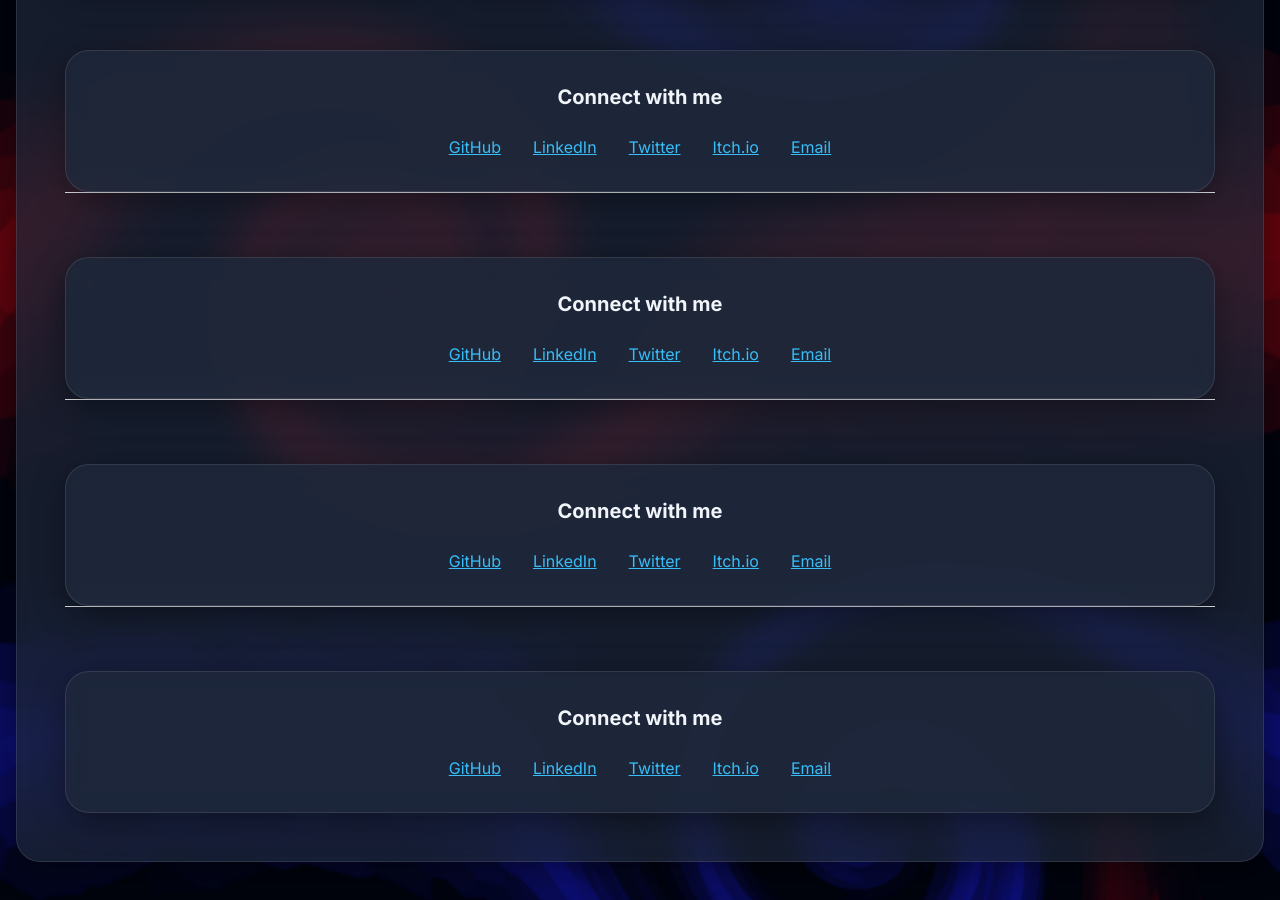
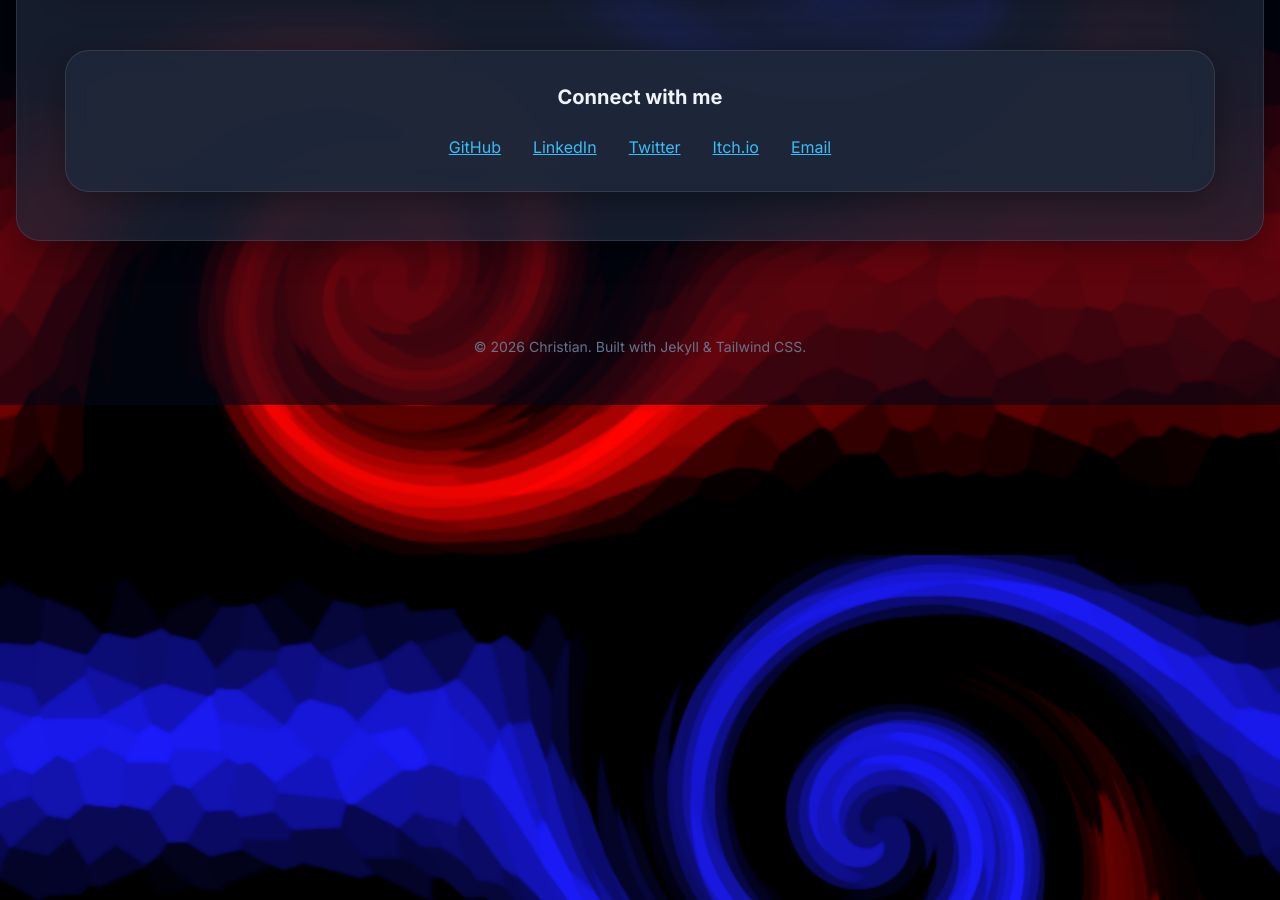
Before and after one commit to maniatic0/maniatic0.github.io, a Jekyll site: the page built from index.md, in a window 1280 px wide and 900 px high, scrolled down 1365 px. Built offline with Jekyll 4.4.1, drawn with Linux system fonts in a browser that asks for light colours; nearby versions of some CDN libraries.

Commit message:
fix: resolve extreme duplication in index.md

```diff
--- a/index.md
+++ b/index.md
@@ -30,19 +30,19 @@
         <p class="text-slate-400 text-sm">University and personal game projects.</p>
     </a>
 
-    <a href="_posts/2022-01-01-guias-y-resumenes.md" class="group glass-card p-6 rounded-2xl hover:border-sky-500/50 transition-all hover:-translate-y-2 text-left">
+    <a href="/2022/01/01/guias-y-resumenes.html" class="group glass-card p-6 rounded-2xl hover:border-sky-500/50 transition-all hover:-translate-y-2 text-left">
         <div class="text-3xl mb-2 group-hover:scale-110 transition-transform">📚</div>
         <h3 class="text-white font-bold text-lg mb-1 group-hover:text-sky-400 transition-colors">Guías y Resúmenes</h3>
         <p class="text-slate-400 text-sm">Computer Science study guides.</p>
     </a>
 
-    <a href="_posts/2022-01-01-mate-2.md" class="group glass-card p-6 rounded-2xl hover:border-sky-500/50 transition-all hover:-translate-y-2 text-left">
+    <a href="/2022/01/01/mate-2.html" class="group glass-card p-6 rounded-2xl hover:border-sky-500/50 transition-all hover:-translate-y-2 text-left">
         <div class="text-3xl mb-2 group-hover:scale-110 transition-transform">📐</div>
         <h3 class="text-white font-bold text-lg mb-1 group-hover:text-sky-400 transition-colors">Mate 2</h3>
         <p class="text-slate-400 text-sm">Math recommendations and tutorials.</p>
     </a>
 
-    <a href="_posts/2013-01-01-el-arte-de-los-videojuegos.md" class="group glass-card p-6 rounded-2xl hover:border-sky-500/50 transition-all hover:-translate-y-2 text-left">
+    <a href="/2013/01/01/el-arte-de-los-videojuegos.html" class="group glass-card p-6 rounded-2xl hover:border-sky-500/50 transition-all hover:-translate-y-2 text-left">
         <div class="text-3xl mb-2 group-hover:scale-110 transition-transform">🎨</div>
         <h3 class="text-white font-bold text-lg mb-1 group-hover:text-sky-400 transition-colors">El Arte de los Videojuegos</h3>
         <p class="text-slate-400 text-sm">My high school research project.</p>
@@ -72,75 +72,3 @@
         </a>
     </div>
 </div>
-
-
----
-
-<div class="max-w-6xl mx-auto mt-16 glass-card p-8 rounded-3xl">
-    <h3 class="text-white font-bold text-xl mb-6 text-center">Connect with me</h3>
-    <div class="flex flex-wrap justify-center gap-8 text-slate-400">
-        <a href="https://github.com/maniatic0" class="hover:text-sky-400 transition-colors flex items-center gap-2">
-            <span class="font-medium">GitHub</span>
-        </a>
-        <a href="https://ve.linkedin.com/in/christian-oliveros-69a98311a" class="hover:text-sky-400 transition-colors flex items-center gap-2">
-            <span class="font-medium">LinkedIn</span>
-        </a>
-        <a href="https://x.com/CHChistris" class="hover:text-sky-400 transition-colors flex items-center gap-2">
-            <span class="font-medium">Twitter</span>
-        </a>
-        <a href="https://maniatico.itch.io/" class="hover:text-sky-400 transition-colors flex items-center gap-2">
-            <span class="font-medium">Itch.io</span>
-        </a>
-        <a href="mailto:christianol_work@outlook.com" class="hover:text-sky-400 transition-colors flex items-center gap-2">
-            <span class="font-medium">Email</span>
-        </a>
-    </div>
-</div>
-
-
----
-
-<div class="max-w-6xl mx-auto mt-16 glass-card p-8 rounded-3xl">
-    <h3 class="text-white font-bold text-xl mb-6 text-center">Connect with me</h3>
-    <div class="flex flex-wrap justify-center gap-8 text-slate-400">
-        <a href="https://github.com/maniatic0" class="hover:text-sky-400 transition-colors flex items-center gap-2">
-            <span class="font-medium">GitHub</span>
-        </a>
-        <a href="https://ve.linkedin.com/in/christian-oliveros-69a98311a" class="hover:text-sky-400 transition-colors flex items-center gap-2">
-            <span class="font-medium">LinkedIn</span>
-        </a>
-        <a href="https://x.com/CHChistris" class="hover:text-sky-400 transition-colors flex items-center gap-2">
-            <span class="font-medium">Twitter</span>
-        </a>
-        <a href="https://maniatico.itch.io/" class="hover:text-sky-400 transition-colors flex items-center gap-2">
-            <span class="font-medium">Itch.io</span>
-        </a>
-        <a href="mailto:christianol_work@outlook.com" class="hover:text-sky-400 transition-colors flex items-center gap-2">
-            <span class="font-medium">Email</span>
-        </a>
-    </div>
-</div>
-
-
----
-
-<div class="max-w-6xl mx-auto mt-16 glass-card p-8 rounded-3xl">
-    <h3 class="text-white font-bold text-xl mb-6 text-center">Connect with me</h3>
-    <div class="flex flex-wrap justify-center gap-8 text-slate-400">
-        <a href="https://github.com/maniatic0" class="hover:text-sky-400 transition-colors flex items-center gap-2">
-            <span class="font-medium">GitHub</span>
-        </a>
-        <a href="https://ve.linkedin.com/in/christian-oliveros-69a98311a" class="hover:text-sky-400 transition-colors flex items-center gap-2">
-            <span class="font-medium">LinkedIn</span>
-        </a>
-        <a href="https://x.com/CHChistris" class="hover:text-sky-400 transition-colors flex items-center gap-2">
-            <span class="font-medium">Twitter</span>
-        </a>
-        <a href="https://maniatico.itch.io/" class="hover:text-sky-400 transition-colors flex items-center gap-2">
-            <span class="font-medium">Itch.io</span>
-        </a>
-        <a href="mailto:christianol_work@outlook.com" class="hover:text-sky-400 transition-colors flex items-center gap-2">
-            <span class="font-medium">Email</span>
-        </a>
-    </div>
-</div>
```
